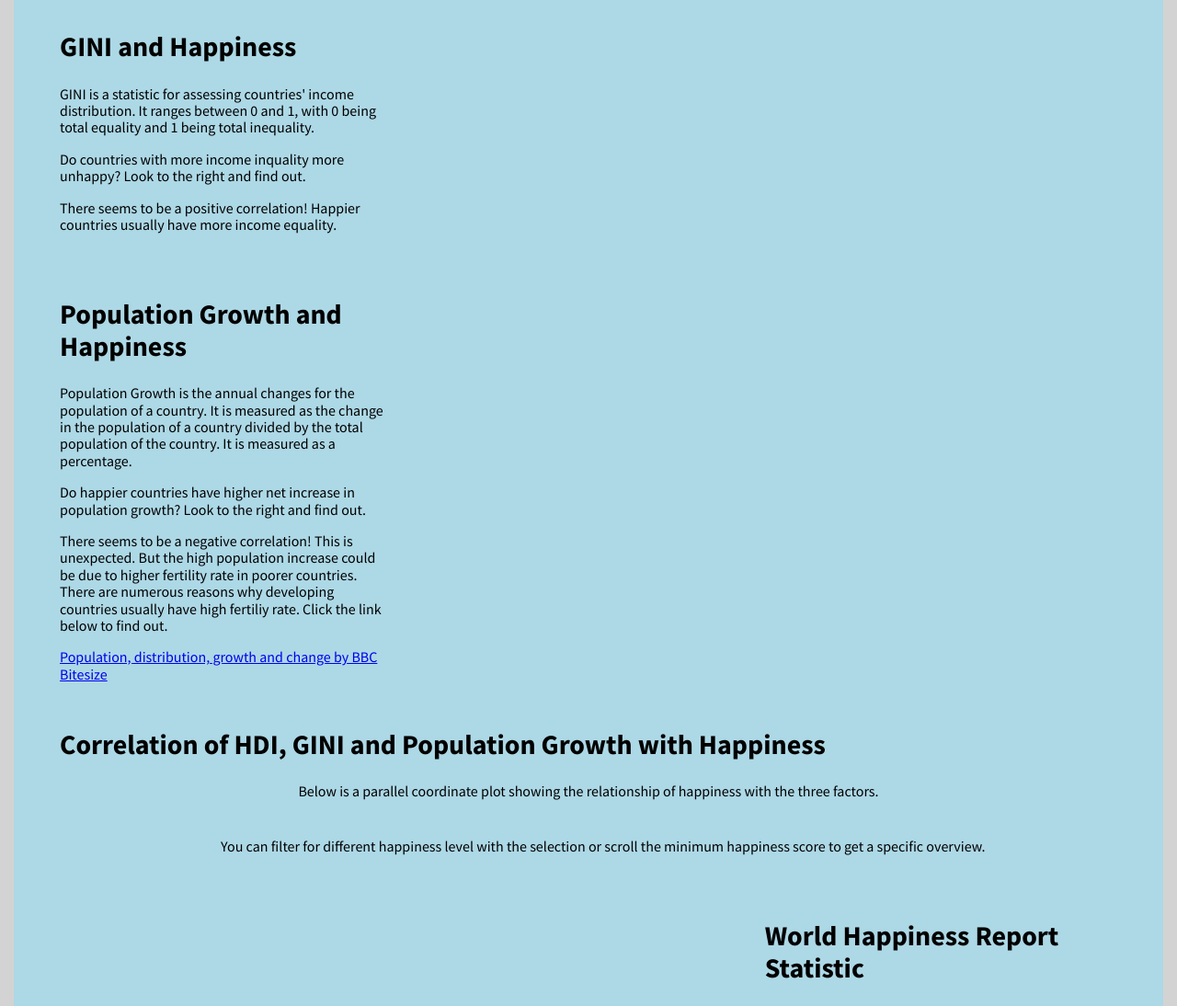
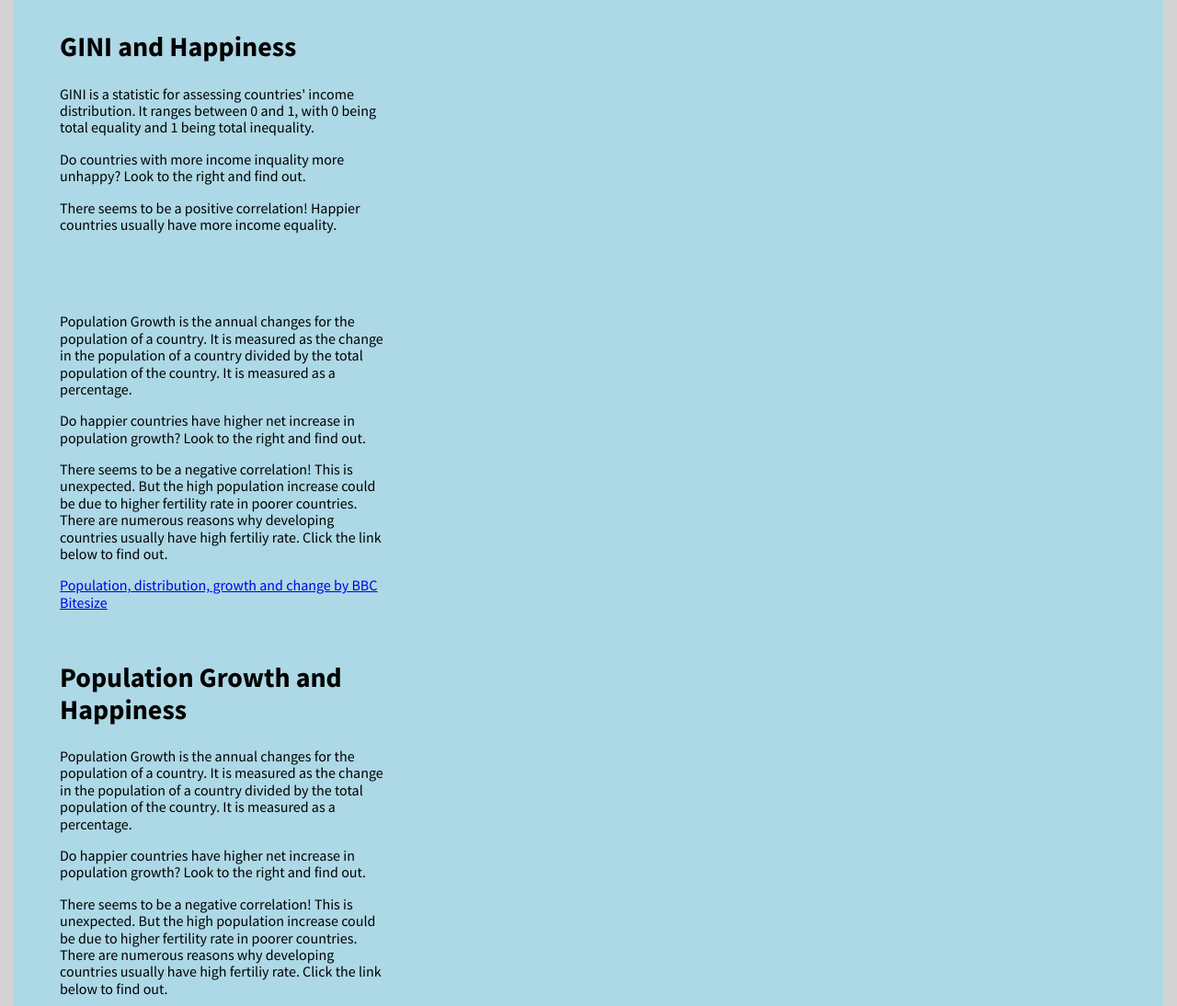
Before and after one commit to GohNgeeJuay/Data-Visualization, a plain HTML site: page Assignment2/index.html in a window 1280 px wide. Shown: the part 1057-2151 px from the top of the page at 92% size. Drawn offline with nearby package versions, Linux system fonts and the light colour scheme; a script that the page names is missing.

Commit message:
Update index.html

```diff
--- a/Assignment2/index.html
+++ b/Assignment2/index.html
@@ -136,6 +136,24 @@
         </div>
     </div>
     <!-- end pure grid group -->
+
+   <!-- pure grid group -->
+    <div class="pure-g">
+        <div class="pure-u-1-3">
+          <div class="description description-left">
+            <p>Population Growth is the annual changes for the population of a country. It is measured as the change in the population of a country divided by the total population of the country. It is measured as a percentage.</p>
+            <p> Do happier countries have higher net increase in population growth? Look to the right and find out.</p>
+            <p>There seems to be a negative correlation! This is unexpected. But the high population increase could be due to higher fertility rate in poorer countries. There are numerous reasons why developing countries usually have high fertiliy rate. Click the link below to find out.</p>
+            <a href="https://www.bbc.co.uk/bitesize/guides/zbswxnb/revision/9">Population, distribution, growth and change by BBC Bitesize</a>
+
+          </div>
+        </div>
+        <div class="pure-u-2-3">
+          <div id="vis4" class="vis-container"; style="padding-top: 30px;"></div>
+        </div>
+    </div>
+    <!-- end pure grid group -->
+
 
    <!-- pure grid group -->
     <div class="pure-g">
```
